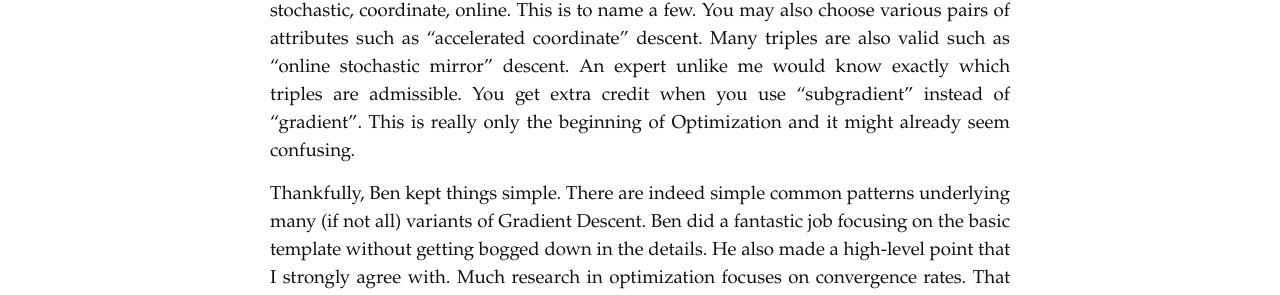
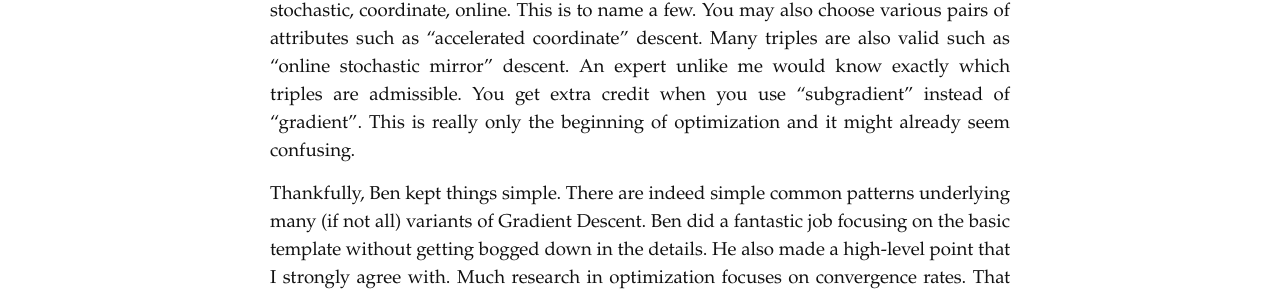
Before and after one commit to mrtzh/mrtzh.github.io, a Jekyll site: the page built from _posts/2013-09-07-the-zen-of-gradient-descent.markdown, in a window 1280 px wide and 1400 px high. Shown: the part 342-637 px from the top of the window. Built offline with Jekyll 4.4.1, drawn with Linux system fonts in a browser that asks for light colours; formulas are drawn with MathJax 3; some of the changed text lies outside the part shown.

Commit message:
fixed typo

```diff
--- a/_posts/2013-09-07-the-zen-of-gradient-descent.markdown
+++ b/_posts/2013-09-07-the-zen-of-gradient-descent.markdown
@@ -16,7 +16,19 @@ tags:
 - chebyshev
 ---
 
-Ben Recht spoke about optimization a few days ago at the Simons Institute. His talk was a highly entertaining tour de force through about a semester of convex optimization. You should go [watch](http://simons.berkeley.edu/talks/ben-recht-2013-09-04) it. It's easy to spend a semester of convex optimization on various guises of Gradient Descent alone. Simply pick one of the following variants and work through the specifics of the analysis: conjugate, accelerated, projected, conditional, mirrored, stochastic, coordinate, online. This is to name a few. You may also choose various pairs of attributes such as "accelerated coordinate" descent. Many triples are also valid such as "online stochastic mirror" descent. An expert unlike me would know exactly which triples are admissible. You get extra credit when you use "subgradient" instead of "gradient". This is really only the beginning of Optimization and it might already seem confusing.
+Ben Recht spoke about optimization a few days ago at the Simons Institute. His
+talk was a highly entertaining tour de force through about a semester of convex
+optimization. You should go
+[watch](http://simons.berkeley.edu/talks/ben-recht-2013-09-04) it. It's easy to
+spend a semester of convex optimization on various guises of Gradient Descent
+alone. Simply pick one of the following variants and work through the specifics
+of the analysis: conjugate, accelerated, projected, conditional, mirrored,
+stochastic, coordinate, online. This is to name a few. You may also choose
+various pairs of attributes such as "accelerated coordinate" descent. Many
+triples are also valid such as "online stochastic mirror" descent. An expert
+unlike me would know exactly which triples are admissible. You get extra credit
+when you use "subgradient" instead of "gradient". This is really only the
+beginning of optimization and it might already seem confusing.
 
 Thankfully, Ben kept things simple. There are indeed simple common patterns underlying many (if not all) variants of Gradient Descent. Ben did a fantastic job focusing on the basic template without getting bogged down in the details. He also made a high-level point that I strongly agree with. Much research in optimization focuses on convergence rates. That is, how many update steps do we need to minimize the function up to an epsilon error? Often fairly subtle differences in convergence rates are what motivates one particular variant of Gradient Descent over another. But there are properties of the algorithm that can affect the running time more powerfully than the exact convergence rate. A prime example is robustness. Basic Gradient Descent is robust to noise in several important ways. Accelerated Gradient Descent is much more brittle. Showing that it is even polynomial time (and under what assumptions) is a rather non-trivial exercise depending on the machine model. I've been saying for a while now that small improvements in running time don't trump major losses in robustness. The situation in optimization is an important place where the trade-off between robustness and efficiency deserves attention. Generally speaking, the question "which algorithm is better" is rarely answered by looking at a single proxy such as "convergence rate".
 
```
Also changed, not shown: other parts of _posts/2013-09-07-the-zen-of-gradient-descent.markdown (+6 -3 lines).
